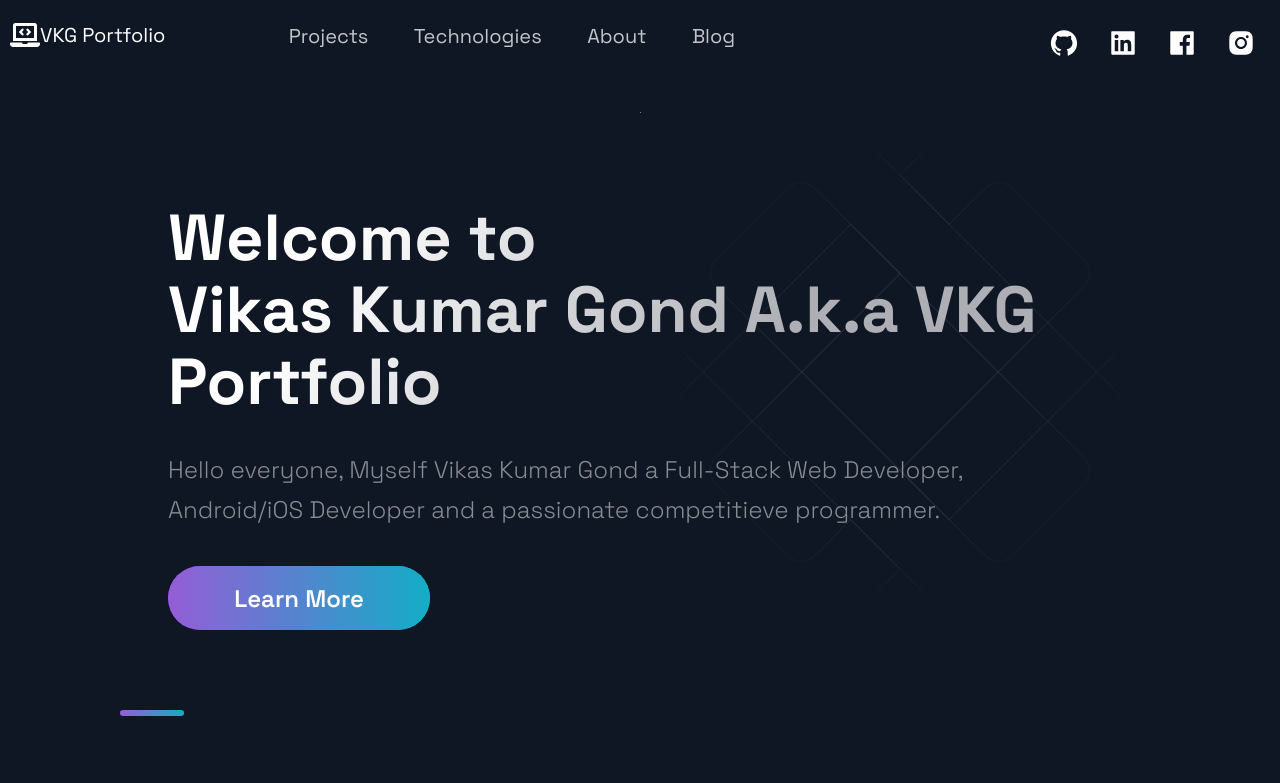
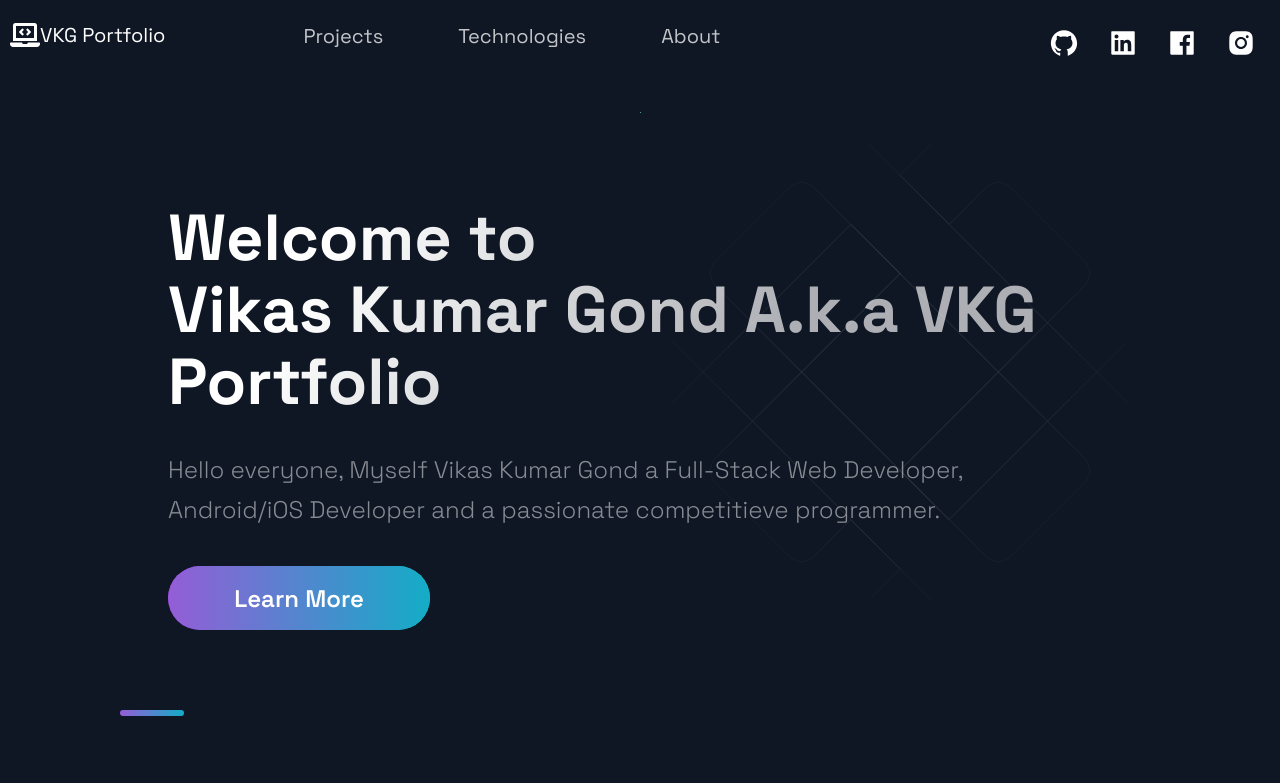
Before and after one commit to VikasKrGond/VKG-PortFolio, a Next.js app: page / in a window 1280 px wide. Shown: the top 783 px of the page. Built offline with nearby package versions, Linux system fonts and the light colour scheme.

Commit message:
Update Header.js

```diff
--- a/src/components/Header/Header.js
+++ b/src/components/Header/Header.js
@@ -30,11 +30,6 @@ const Header = () =>  (
         <NavLink>About</NavLink>
       </Link>
       </li>
- <li>
-      <Link href="https://vkgpersonalblog.netlify.app/">
-        <NavLink>Blog</NavLink>
-      </Link>
-      </li>
     </Div2>
     <Div3>
       <SocialIcons href="https://github.com/VikasKrGond">
```
